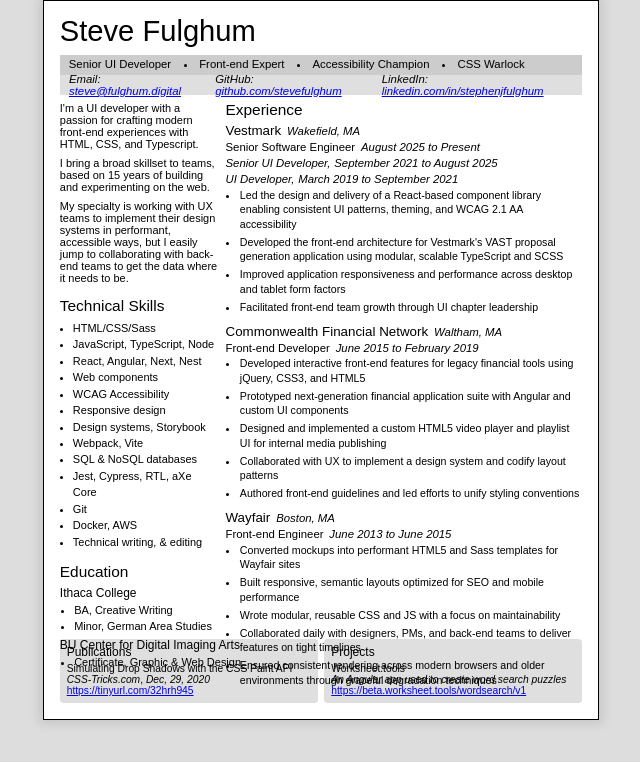
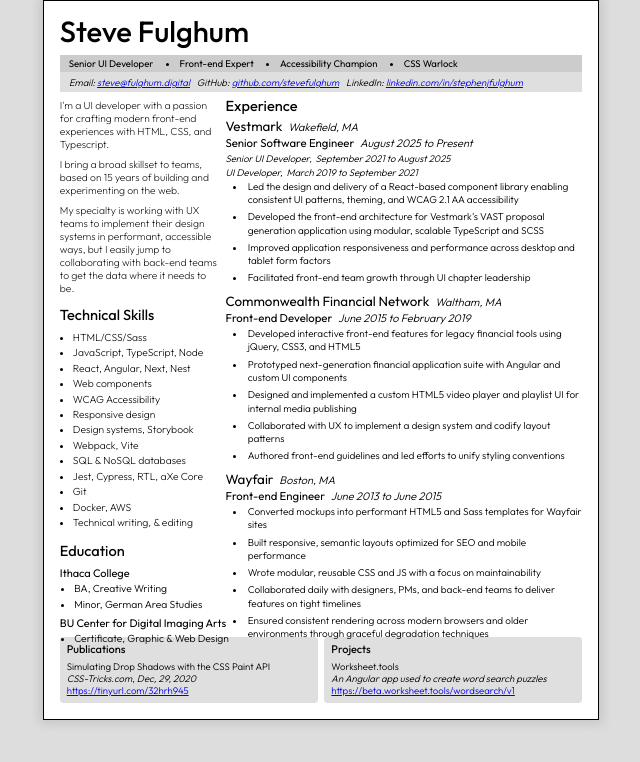
Before and after one commit to stevefulghum/fulghum.digital, an Angular app: page /resume in a window 1280 px wide. Shown: the top 762 px of the page, without its empty margins (319-959 px from the left). Built offline with nearby package versions, Linux system fonts and the light colour scheme; a web font is replaced by a local one.

Commit message:
Update font

```diff
--- a/src/app/components/page/page.css
+++ b/src/app/components/page/page.css
@@ -3,16 +3,16 @@
 :host {
     /* Font size variables */
     --font-size-main: 16px;
-    --font-size-header: 1.66cqh;
-    --font-size-title-subheading: 1.66cqh;
-    --font-size-introduction: 1.6cqh;
-    --font-size-technical-skills: 1.6cqh;
+    --font-size-header: 1.6cqh;
+    --font-size-title-subheading: 1.4cqh;
+    --font-size-introduction: 1.5cqh;
+    --font-size-technical-skills: 1.5cqh;
     --font-size-education: 1.4cqh;
-    --font-size-education-has-ul: 1.75cqh;
-    --font-size-education-ul-li: 1.6cqh;
-    --font-size-experience-ul-li: 1.55cqh;
-    --font-size-footer-h2: 1.75cqh;
-    --font-size-footer-p: 1.5cqh;
+    --font-size-education-has-ul: 1.6cqh;
+    --font-size-education-ul-li: 1.5cqh;
+    --font-size-experience-ul-li: 1.45cqh;
+    --font-size-footer-h2: 1.6cqh;
+    --font-size-footer-p: 1.4cqh;
     --font-size-experience-article: 1rem;
     --font-size-experience-ul: 1rem;
     --font-size-experience-ul-li-ul-li: 1rem;
@@ -28,7 +28,7 @@
     --space-technical-skills-margin-top: 2cqh;
     --space-education-margin-top: 2cqh;
     --space-list-gap: .55cqh;
-    --space-list-margin-inline-start: 2.5cqw;
+    --space-list-margin-inline-start: 4cqw;
     --space-list-margin-block-start: .25cqh;
     --space-education-nested-ul-margin: .25cqh 0 .5cqh 2.75cqw;
     --space-experience-gap: 1.5cqh;
@@ -207,7 +207,7 @@
             hyphens: none;
 
             p {
-                font-weight: 300;
+                font-weight: 220;
             }
         }
 
@@ -218,10 +218,10 @@
             margin-top: var(--space-technical-skills-margin-top);
 
             ul {
-                margin-left: var(--space-list-margin-inline-start);
+                margin-left: 2.5cqw;
 
                 li {
-                    font-weight: 300;
+                    font-weight: 250;
                     line-height: 1.5;
                 }
             }
@@ -294,6 +294,14 @@
                     font-weight: 300;
                     font-size: var(--font-size-experience-ul-li);
                     line-height: 1.35;
+                }
+            }
+
+            article {
+                header {
+                    > div:not(:has(h4, h3)) {
+                        --font-size-header: 1.4cqh;
+                    }
                 }
             }
         }
@@ -550,6 +558,12 @@
                 > article {
                     grid-row: 2 / -1;
                     font-size: var(--font-size-experience-article);
+
+                    header {
+                        > div:not(:has(h4, h3)) {
+                            --font-size-header: 1rem;
+                        }
+                    }
                 }
 
                 > ul {
--- a/src/index.html
+++ b/src/index.html
@@ -8,6 +8,9 @@
   <link rel="icon" type="image/x-icon" href="favicon.svg">
   <link rel="stylesheet" href="https://use.typekit.net/hct6zdb.css">
   <link rel="manifest" href="/manifest.webmanifest">
+  <link rel="preconnect" href="https://fonts.googleapis.com">
+  <link rel="preconnect" href="https://fonts.gstatic.com" crossorigin>
+  <link href="https://fonts.googleapis.com/css2?family=Montserrat:ital,wght@0,100..900;1,100..900&family=Outfit:wght@100..900&display=swap" rel="stylesheet">
   <meta name="theme-color" content="#ffffff" media="(prefers-color-scheme: light)">
   <meta name="theme-color" content="#0b0d12" media="(prefers-color-scheme: dark)">
   <meta name="apple-mobile-web-app-capable" content="yes">
--- a/src/styles.css
+++ b/src/styles.css
@@ -2,7 +2,11 @@
 :is(html, body) {
     background-color: #ddd;
     box-sizing: border-box;
-    font-family: 'futura-pt', sans-serif;
+    /* font-family: 'futura-pt', sans-serif; */
+    font-family: "Outfit", sans-serif;
+    font-optical-sizing: auto;
+    font-weight: <weight>;
+    font-style: normal;
     margin: 0;
     padding: 0;
     min-width: 100vw;
@@ -21,8 +25,8 @@
 }
 
 h2 {
-    font-weight: 500;
-    font-size: var(--font-size-h2, 2.25cqh);
+    font-weight: 450;
+    font-size: var(--font-size-h2, 2.125cqh);
     margin: 0;
     padding: 0;
     text-box-trim: trim-both;
@@ -31,7 +35,7 @@
 }
 
 h3 {
-    font-weight: 500;
+    font-weight: 400;
     font-size: var(--font-size-h3, 1.95cqh);
     margin: 0;
     padding: 0;
@@ -41,7 +45,7 @@
 }
 
 h4 {
-    font-weight: 500;
+    font-weight: 400;
     font-size: var(--font-size-h4, 1.66cqh);
     margin: 0;
     padding: 0;
```
